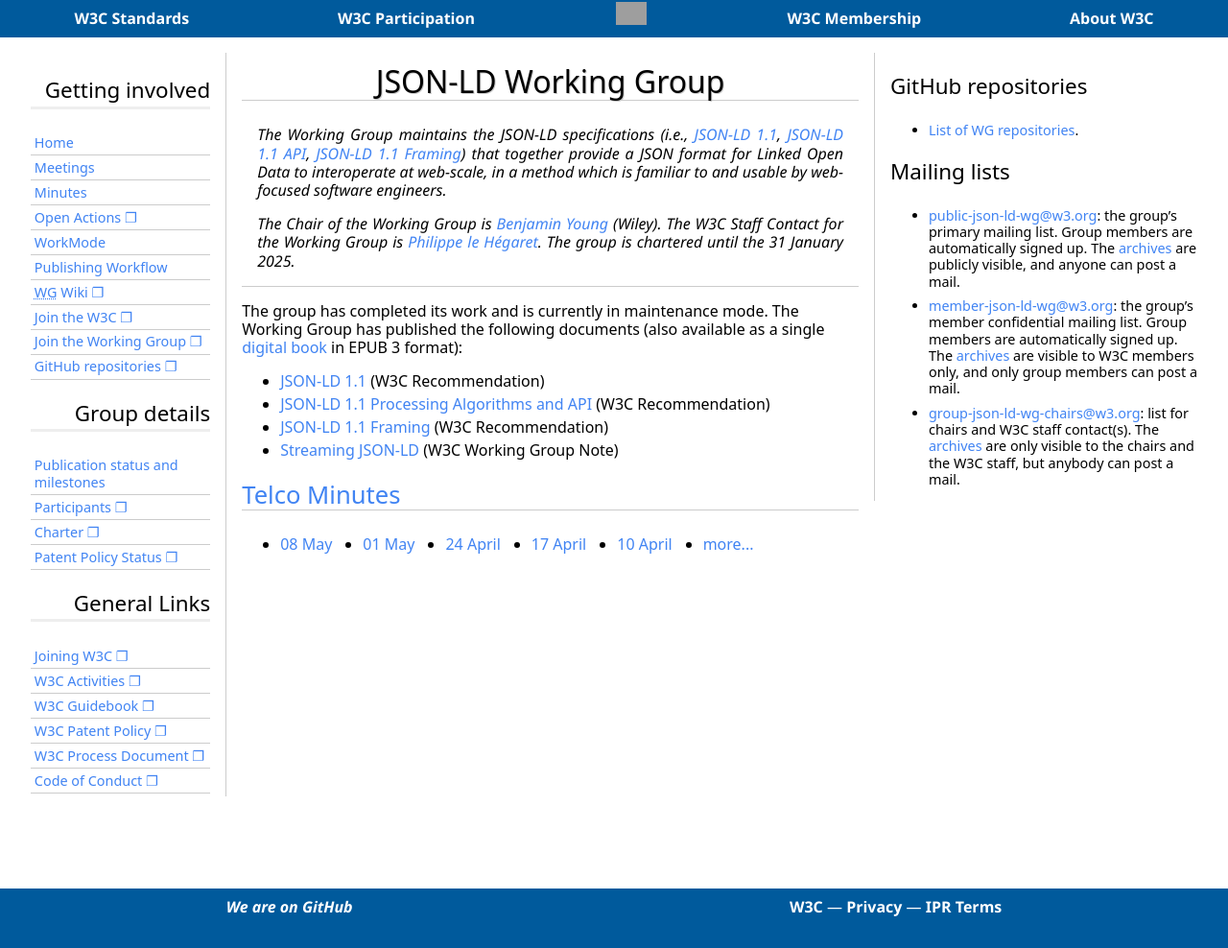
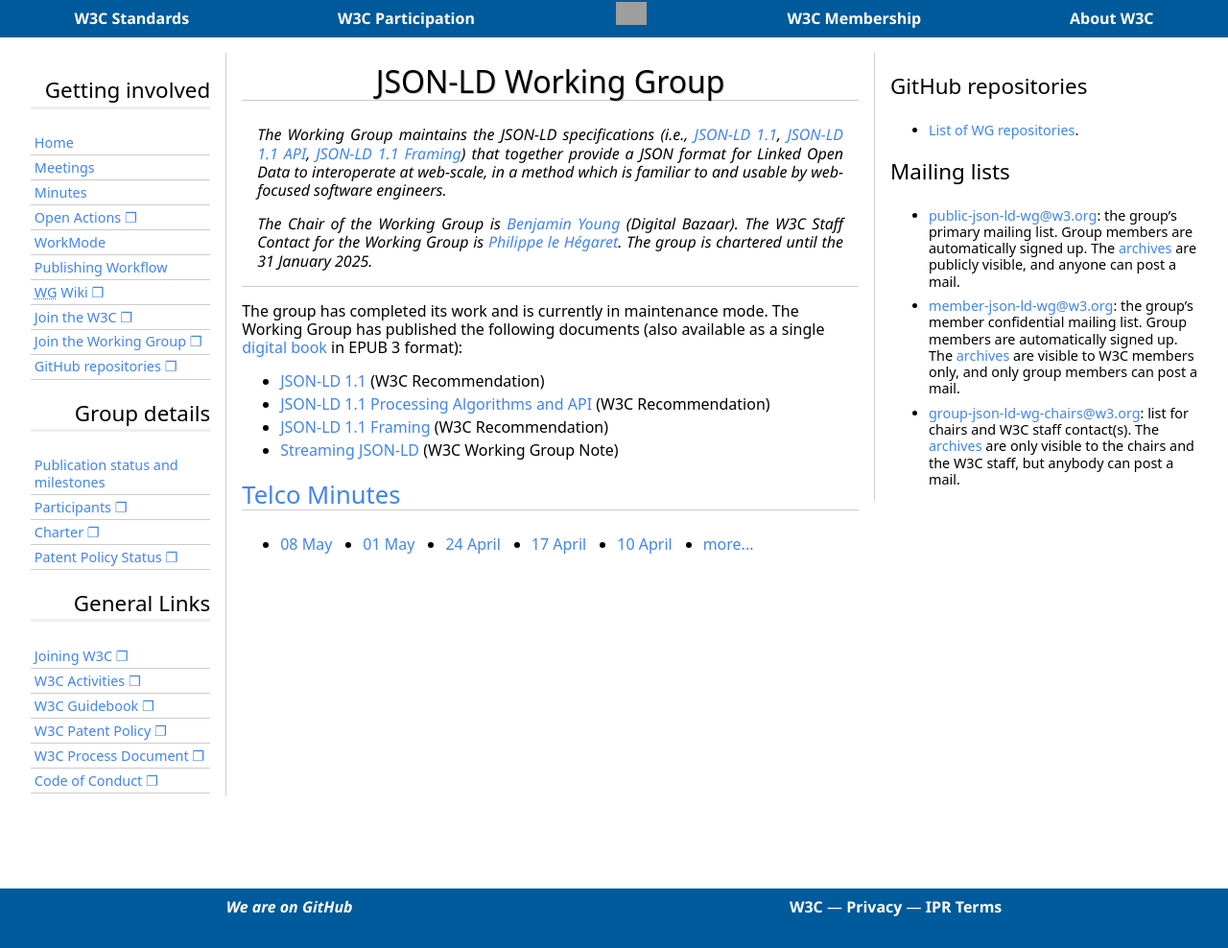
Before and after one commit to w3c/json-ld-wg, a Jekyll site: the page built from index.md, in a window 1280 px wide. Shown: the whole page at 96% size. Built offline with Jekyll 4.4.1, drawn with Linux system fonts in a browser that asks for light colours; some web fonts are replaced; grey boxes are pictures that could not be loaded.

Commit message:
Update my affiliation

```diff
--- a/_layouts/home.html
+++ b/_layouts/home.html
@@ -49,7 +49,7 @@
                     The Working Group maintains the JSON-LD specifications (i.e., <a href='https://www.w3.org/TR/json-ld11/'>JSON-LD 1.1</a>, <a href='https://www.w3.org/TR/json-ld11-api/'>JSON-LD 1.1 API</a>, <a href='https://www.w3.org/TR/json-ld11-framing/'>JSON-LD 1.1 Framing</a>) that together provide a JSON format for Linked Open Data to interoperate at web-scale, in a method which is familiar to and usable by web-focused software engineers.
                 </p>
 
-                <p>The Chair of the Working Group is  <a href="mailto:byoung@bigbluehat.com">Benjamin Young</a>  (Wiley). The W3C Staff Contact for the Working Group is <a href="mailto:plh@w3.org">Philippe le Hégaret</a>. The group is chartered until the 31 January 2025.</p>
+                <p>The Chair of the Working Group is  <a href="mailto:byoung@bigbluehat.com">Benjamin Young</a>  (Digital Bazaar). The W3C Staff Contact for the Working Group is <a href="mailto:plh@w3.org">Philippe le Hégaret</a>. The group is chartered until the 31 January 2025.</p>
             </section>
             <section>
                 {{ content }}
```
